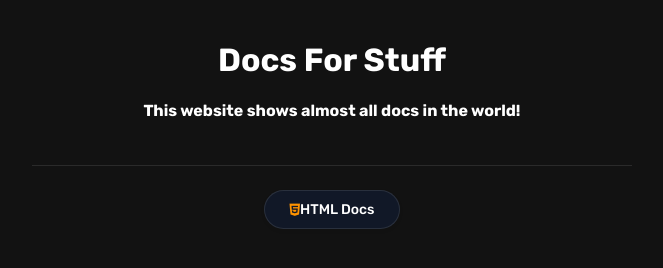
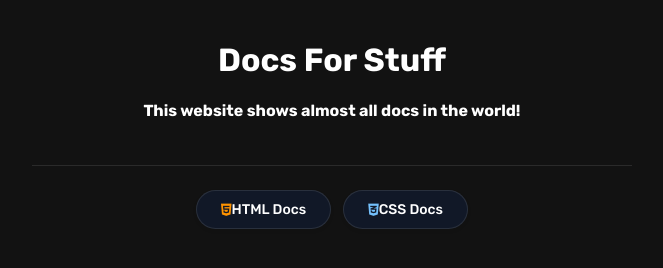
Before and after one commit to treatwashere/docs-for-stuff, a plain HTML site: page app/code/index.html in a window 1280 px wide. Shown: the whole page, without its empty margins (308-971 px from the left). Drawn offline with Linux system fonts and the light colour scheme.

Commit message:
Update index.html

```diff
--- a/app/code/index.html
+++ b/app/code/index.html
@@ -101,6 +101,10 @@
     <a href="/htmldocs.html" target="_blank">
       <i class="fa-brands fa-html5" style="color: rgb(255, 147, 0);"></i> HTML Docs
     </a>
+
+    <a href="/cssdocs.html" target="_blank">
+    <i class="fa-brands fa-css3-alt" style="color: rgb(116, 192, 252);"></i> CSS Docs
+    </a>
   </div>
 </body>
 </html>
```
